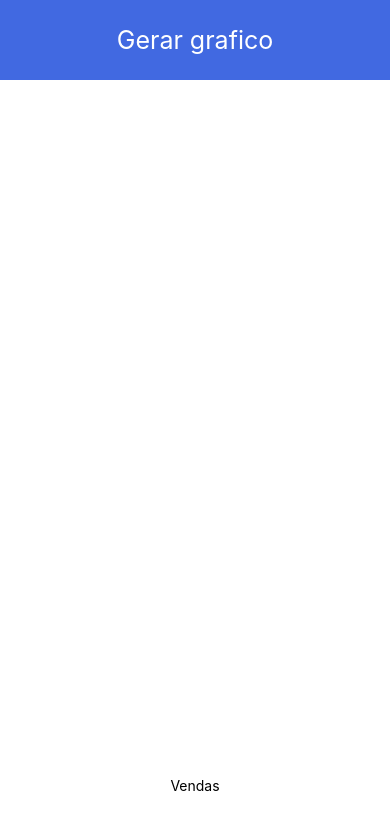
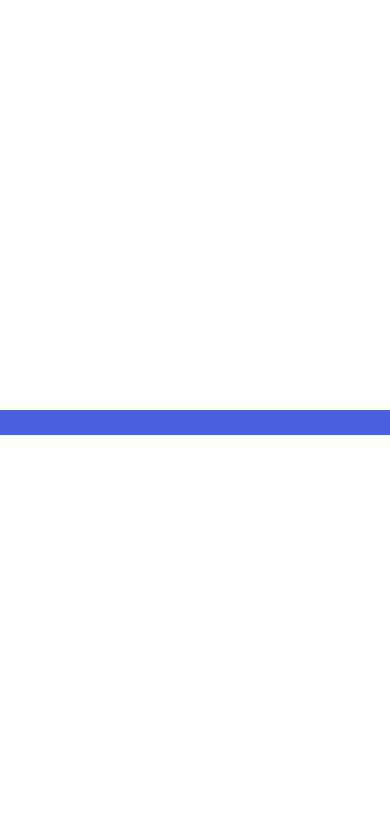
Before and after one commit to mrcomputer2018/meuappclass, a React Native app: screen / in a window 390 px wide. Shown: the top 830 px of the page. Built offline with nearby package versions, Linux system fonts and the light colour scheme.

Commit message:
interpolacoes

```diff
--- a/App.js
+++ b/App.js
@@ -1,87 +1,41 @@
 import React, { Component } from 'react';
-import { View, StyleSheet, Text, Animated, TouchableOpacity } from 'react-native';
+import
+{ View, StyleSheet, Text, Animated }
+from 'react-native';
 
 class App extends Component {
 
     constructor(props) {
         super(props);
         this.state = {
-            larguraAnimada: new Animated.Value(170),
-            alturaAnimada: new Animated.Value(50),
-            opacityAnimada: new Animated.Value(0),
+            widthAnimated: new Animated.Value(0),
         };
 
-        this.carregarGrafico= this.carregarGrafico.bind(this);
-
-    }
-
-    carregarGrafico() {
-        Animated.sequence([
-            Animated.timing(
-                this.state.opacityAnimada,
-                {
-                    toValue: 1,
-                    duration: 2000,
-                }
-            ),
-            Animated.timing(
-                this.state.alturaAnimada,
-                {
-                    toValue: 300,
-                    duration: 500,
-                }
-            ),
-        ]).start();
+        Animated.timing(
+            this.state.widthAnimated,
+            {
+                toValue: 100,
+                duration: 5000
+            }
+        ).start();
     }
 
     render() {
-        return(
-            <View style={styles.container}>
 
-                <View style={{
-                    height: 80,
-                    justifyContent: 'center',
-                    alignItems: 'center',
-                    flexDirection: 'row',
-                    backgroundColor: '#4169e1',
+        let porcentAnimated = this.state.widthAnimated.interpolate({
+            inputRange: [0, 100],
+            outputRange: ['0%', '100%']
+        });
+
+        return (
+            <View style={ styles.container }>
+                <Animated.View style={{
+                    backgroundColor: '#4961e1',
+                    width: porcentAnimated,
+                    height: 25,
                 }}>
-                    <TouchableOpacity onPress={ this.carregarGrafico }>
-                        <Text style={{
-                            fontSize: 25,
-                            color: '#fff',
-                        }}>
-                            Gerar grafico
-                        </Text>
-                    </TouchableOpacity>
-                </View>
 
-                <View style={{
-                    flex: 1,
-                    justifyContent: 'flex-end',
-                    flexDirection: 'column',
-                    alignItems: 'center',
-                }}>
-                    <Text>Vendas</Text>
-                    <Animated.View style={{
-                        width: this.state.larguraAnimada,
-                        height: this.state.alturaAnimada,
-                        backgroundColor: '#ff0000',
-                        justifyContent: 'center',
-                        opacity: this.state.opacityAnimada
-                    }}>
-                        <Text style={{
-                            color: '#fff',
-                            fontSize: 20,
-                            textAlign: 'center',
-                            padding: 10,
-                        }}>
-                            R$ 150,00
-                        </Text>
-                    </Animated.View>
-
-                </View>
-
-
+                </Animated.View>
             </View>
         );
     }
@@ -90,7 +44,9 @@ class App extends Component {
 const styles = StyleSheet.create({
     container: {
         flex: 1,
-    },
+        justifyContent: 'center',
+        alignItems: 'flex-start',
+    }
 });
 
 export default App;
```
Also changed, not shown: App43_disparandoAnimacoes.js (added, +96 -0 lines).
